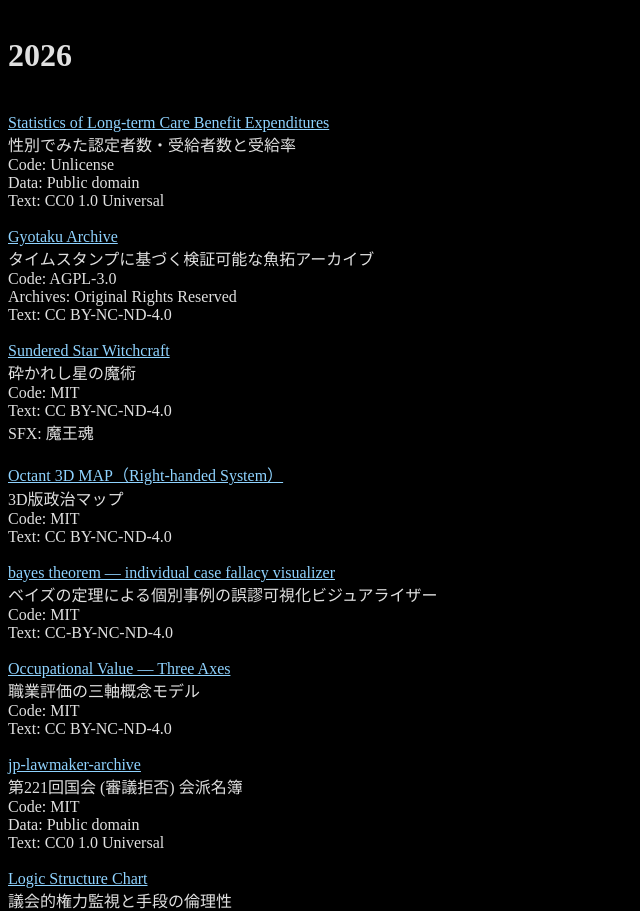
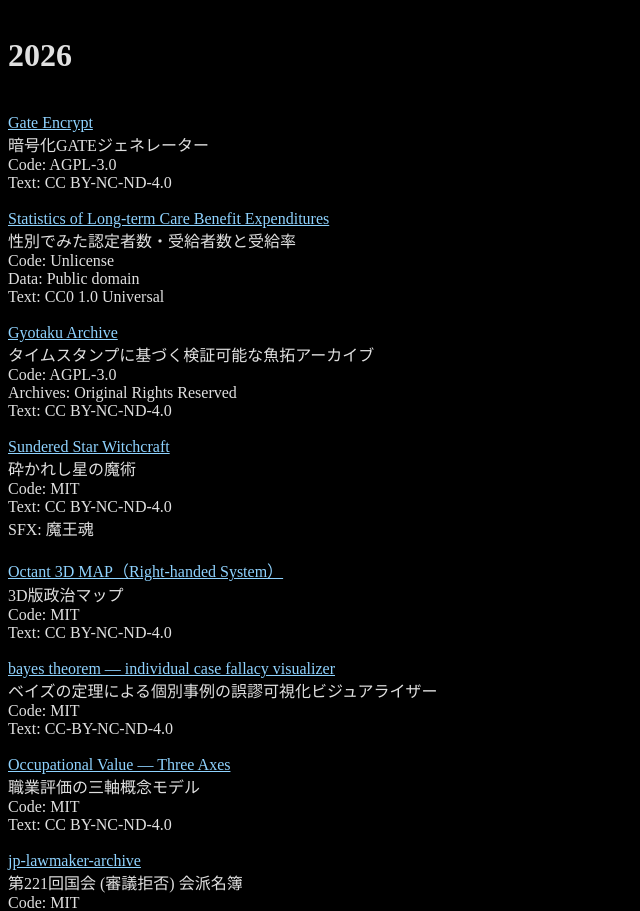
Before and after one commit to 24-blog/pages, a plain HTML site: page index.html in a window 1280 px wide. Shown: the part 788-1699 px from the top of the page, without its empty margins (0-640 px from the left). Drawn offline with Linux system fonts and the light colour scheme.

Commit message:
Update index.html

```diff
--- a/index.html
+++ b/index.html
@@ -159,6 +159,11 @@
       <a href="https://github.com/24-blog" target="_blank" rel="noopener noreferrer"><img alt="Github" src="https://img.shields.io/badge/GitHub-%2312100E.svg?&style=for-the-badge&logo=Github&logoColor=white" /></a>
 
 <h1>2026</h1>
+      <a href="https://24-blog.github.io/gate-encrypt/" target="_blank" rel="noopener">Gate Encrypt</a>
+      暗号化GATEジェネレーター
+      Code: AGPL-3.0
+      Text: CC BY-NC-ND-4.0
+
       <a href="https://24-blog.github.io/kaigo-stats/" target="_blank" rel="noopener">Statistics of Long-term Care Benefit Expenditures</a>
       性別でみた認定者数・受給者数と受給率
       Code: Unlicense
```
